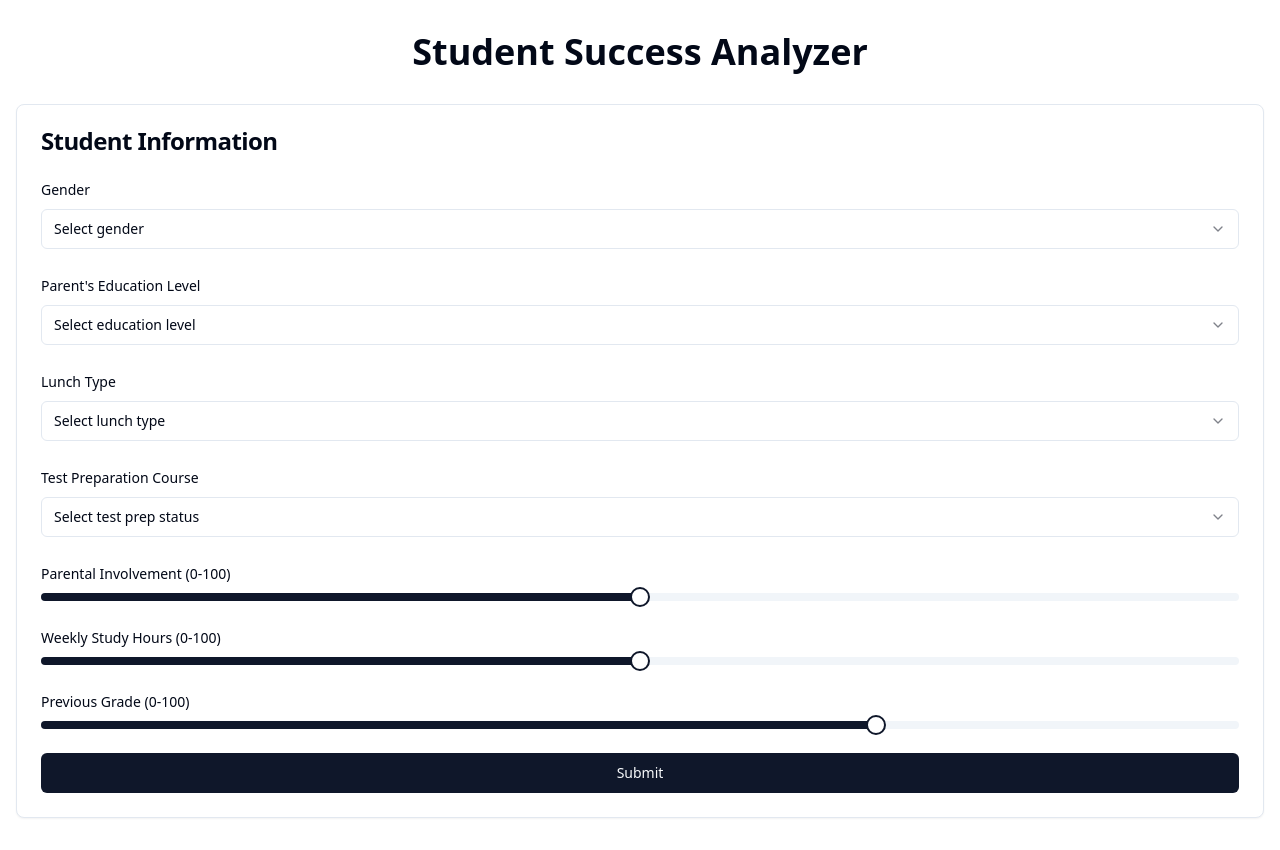
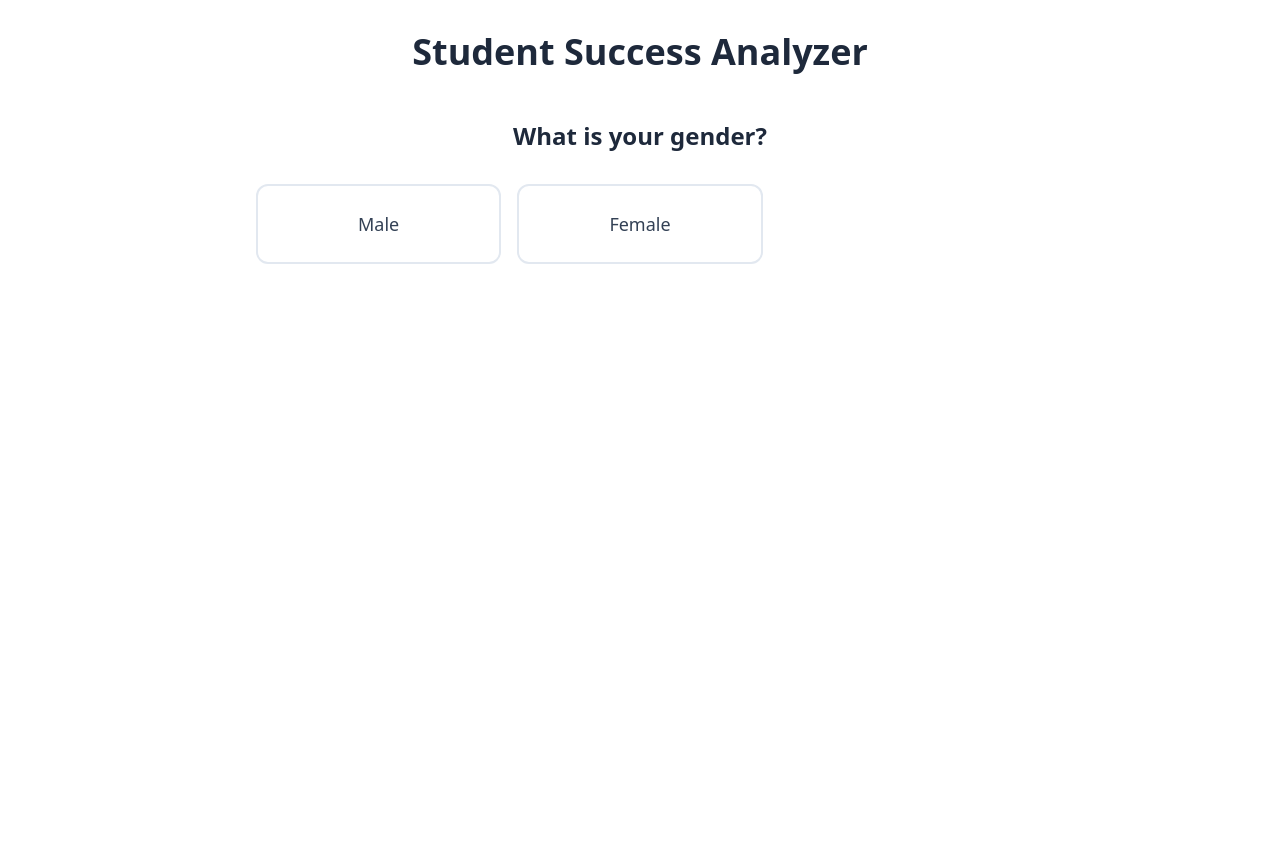
Before and after one commit to tabasuumchowdhury/brebeufHX8, a React (Vite) app: page / in a window 1280 px wide. After the commit the page ends 800 px from the top, so only its background shows below. Built offline with nearby package versions, Linux system fonts and the light colour scheme.

Commit message:
Update question flow and styling
Modify the question presentation to display one question at a time and remove any emojis from the interface.
[skip gpt_engineer]

```diff
--- a/src/pages/Index.tsx
+++ b/src/pages/Index.tsx
@@ -1,48 +1,149 @@
 import { useState } from "react";
-import { Button } from "@/components/ui/button";
-import { Card, CardContent, CardHeader, CardTitle } from "@/components/ui/card";
+import { CategoryQuestion } from "@/components/CategoryQuestion";
+import { SliderQuestion } from "@/components/SliderQuestion";
 import { StudentForm } from "@/components/StudentForm";
-import { GradePrediction } from "@/components/GradePrediction";
 import { StudyPath } from "@/components/StudyPath";
 
+type QuestionStep =
+  | "gender"
+  | "parent-education"
+  | "lunch-type"
+  | "test-prep"
+  | "parental-involvement"
+  | "study-hours"
+  | "previous-grade"
+  | "results";
+
 const Index = () => {
-  const [step, setStep] = useState<"form" | "prediction" | "study-path">("form");
-  const [studentData, setStudentData] = useState<any>(null);
+  const [currentStep, setCurrentStep] = useState<QuestionStep>("gender");
+  const [answers, setAnswers] = useState<Record<string, any>>({});
 
-  const handleDataSubmit = (data: any) => {
-    setStudentData(data);
-    setStep("prediction");
+  const handleAnswer = (answer: any) => {
+    const newAnswers = { ...answers, [currentStep]: answer };
+    setAnswers(newAnswers);
+
+    // Move to next question based on current step
+    switch (currentStep) {
+      case "gender":
+        setCurrentStep("parent-education");
+        break;
+      case "parent-education":
+        setCurrentStep("lunch-type");
+        break;
+      case "lunch-type":
+        setCurrentStep("test-prep");
+        break;
+      case "test-prep":
+        setCurrentStep("parental-involvement");
+        break;
+      case "parental-involvement":
+        setCurrentStep("study-hours");
+        break;
+      case "study-hours":
+        setCurrentStep("previous-grade");
+        break;
+      case "previous-grade":
+        setCurrentStep("results");
+        break;
+    }
   };
 
-  const handlePredictionComplete = () => {
-    setStep("study-path");
+  const renderCurrentQuestion = () => {
+    switch (currentStep) {
+      case "gender":
+        return (
+          <CategoryQuestion
+            question="What is your gender?"
+            options={[
+              { id: "male", label: "Male" },
+              { id: "female", label: "Female" }
+            ]}
+            onAnswer={handleAnswer}
+            selected={answers.gender}
+          />
+        );
+
+      case "parent-education":
+        return (
+          <CategoryQuestion
+            question="What is your parent's highest education level?"
+            options={[
+              { id: "some_high_school", label: "Some High School" },
+              { id: "high_school", label: "High School" },
+              { id: "some_college", label: "Some College" },
+              { id: "bachelors", label: "Bachelor's Degree" },
+              { id: "masters", label: "Master's Degree" },
+              { id: "phd", label: "PhD" }
+            ]}
+            onAnswer={handleAnswer}
+            selected={answers["parent-education"]}
+          />
+        );
+
+      case "lunch-type":
+        return (
+          <CategoryQuestion
+            question="What type of lunch do you have at school?"
+            options={[
+              { id: "standard", label: "Standard" },
+              { id: "free/reduced", label: "Free/Reduced" }
+            ]}
+            onAnswer={handleAnswer}
+            selected={answers["lunch-type"]}
+          />
+        );
+
+      case "test-prep":
+        return (
+          <CategoryQuestion
+            question="Have you completed a test preparation course?"
+            options={[
+              { id: "none", label: "No" },
+              { id: "completed", label: "Yes" }
+            ]}
+            onAnswer={handleAnswer}
+            selected={answers["test-prep"]}
+          />
+        );
+
+      case "parental-involvement":
+        return (
+          <SliderQuestion
+            question="How would you rate your parents' involvement in your education? (0-100)"
+            onAnswer={handleAnswer}
+            initialValue={answers["parental-involvement"]}
+          />
+        );
+
+      case "study-hours":
+        return (
+          <SliderQuestion
+            question="How many hours do you study per week? (0-100)"
+            onAnswer={handleAnswer}
+            initialValue={answers["study-hours"]}
+          />
+        );
+
+      case "previous-grade":
+        return (
+          <SliderQuestion
+            question="What was your previous grade? (0-100)"
+            onAnswer={handleAnswer}
+            initialValue={answers["previous-grade"]}
+          />
+        );
+
+      case "results":
+        return <StudyPath data={answers} />;
+    }
   };
 
   return (
     <div className="container mx-auto px-4 py-8">
-      <h1 className="text-4xl font-bold text-center mb-8">Student Success Analyzer</h1>
-
-      {step === "form" && (
-        <Card>
-          <CardHeader>
-            <CardTitle>Student Information</CardTitle>
-          </CardHeader>
-          <CardContent>
-            <StudentForm onSubmit={handleDataSubmit} />
-          </CardContent>
-        </Card>
-      )}
-
-      {step === "prediction" && studentData && (
-        <GradePrediction
-          data={studentData}
-          onComplete={handlePredictionComplete}
-        />
-      )}
-
-      {step === "study-path" && studentData && (
-        <StudyPath data={studentData} />
-      )}
+      <h1 className="text-4xl font-bold text-center mb-12 text-slate-800">
+        Student Success Analyzer
+      </h1>
+      {renderCurrentQuestion()}
     </div>
   );
 };
```
